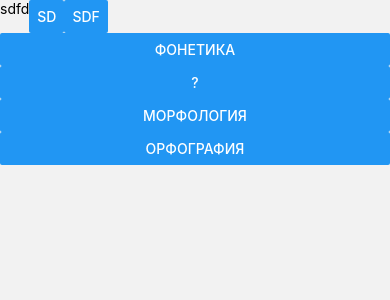
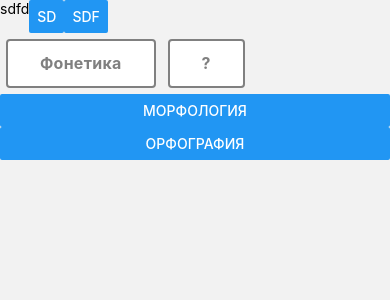
Before and after one commit to rgitpod/test, a React Native app: screen /Home in a window 390 px wide. Shown: the top 300 px of the page. Built offline with nearby package versions, Linux system fonts and the light colour scheme.

Commit message:
Update 2 files

```diff
--- /dev/null
+++ b/components/Button.js
@@ -0,0 +1,31 @@
+import { Pressable, Text, StyleSheet } from "react-native";
+
+export const Button = ({ title, onPress }) => {
+  return (
+    <Pressable style={styles.button} onPress={onPress}>
+      <Text style={styles.text}>{title}</Text>
+    </Pressable>
+  );
+};
+
+const styles = StyleSheet.create({
+  button: {
+    margin: 6,
+    alignItems: "center",
+    justifyContent: "center",
+    paddingVertical: 12,
+    paddingHorizontal: 32,
+    borderRadius: 4,
+    elevation: 3,
+    backgroundColor: "white",
+    borderColor: "gray",
+    borderWidth: 2,
+  },
+  text: {
+    fontSize: 16,
+    lineHeight: 21,
+    fontWeight: "bold",
+    letterSpacing: 0.25,
+    color: "gray",
+  },
+});
--- a/components/MenuButton.js
+++ b/components/MenuButton.js
@@ -1,11 +1,22 @@
-import { Button, View } from "react-native";
+import { View, StyleSheet } from "react-native";
+import { Button } from "./Button";
 
 export default function MenuButton({ navigation, title, onPress, navTo }) {
   console.log("hi");
   return (
-    <View>
-      <Button title={title} onPress={() => navigation.navigate(navTo)} />
+    <View style={styles.btn}>
+      <Button
+        style={{ flexGrow: 1 }}
+        title={title}
+        onPress={() => navigation.navigate(navTo)}
+      />
       <Button title="?" />
     </View>
   );
 }
+
+const styles = StyleSheet.create({
+  btn: {
+    flexDirection: "row",
+  },
+});
```
